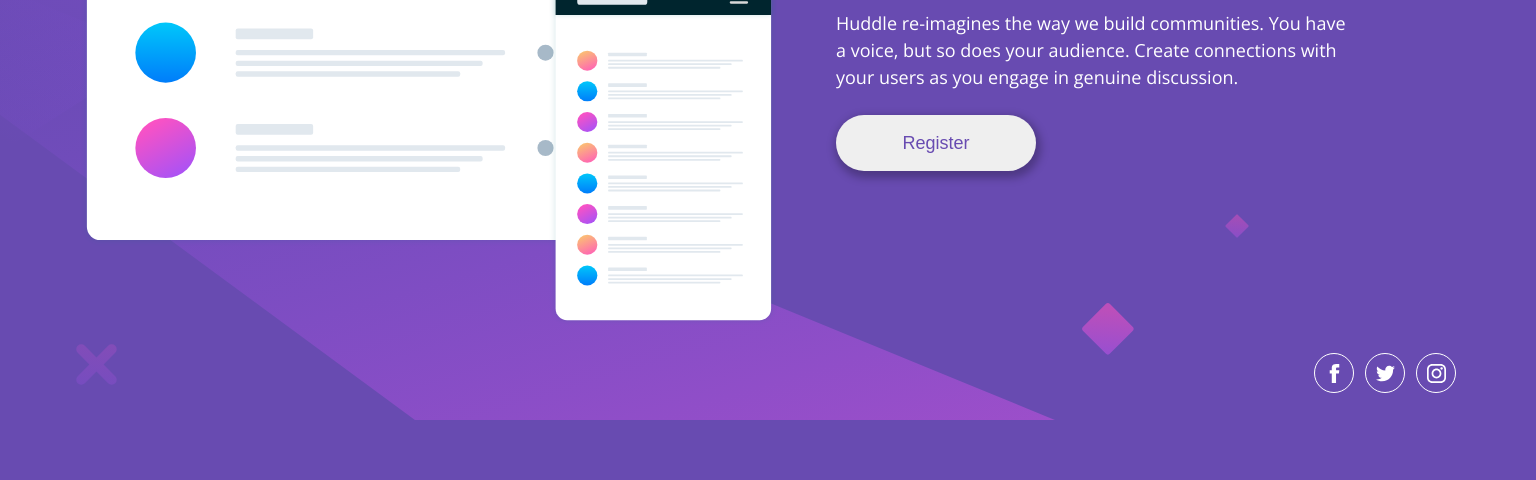
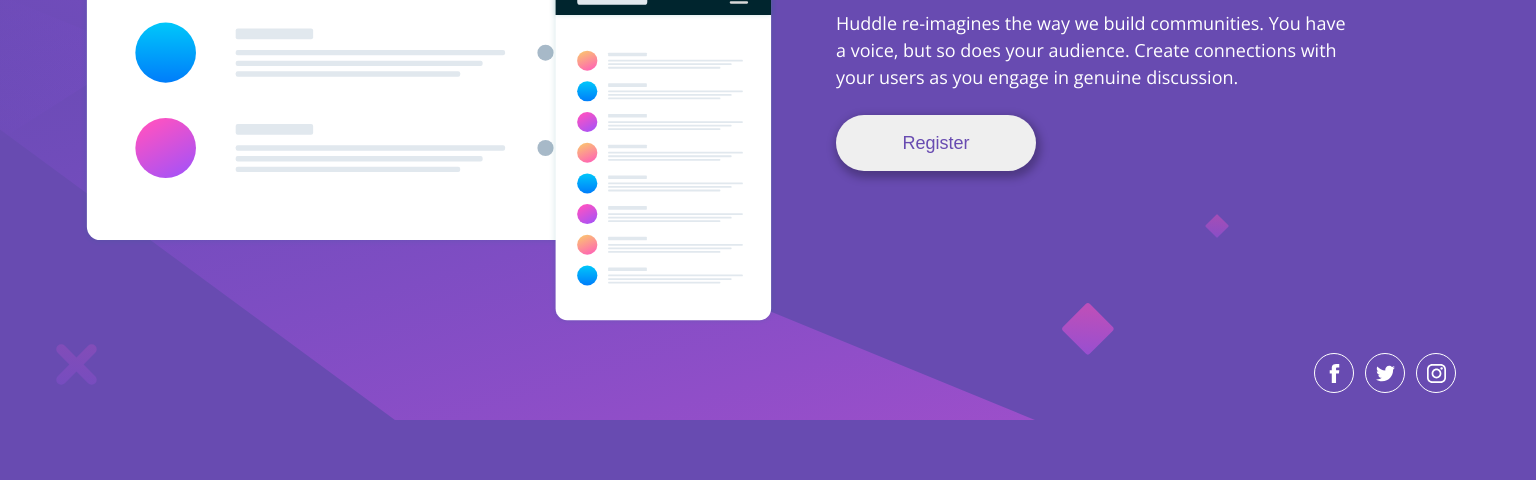
Before and after one commit to Tkharkhelauri/Huddle, a plain HTML site: page index.html in a window 1536 px wide. Shown: the part 380-860 px from the top of the page. After the commit the page ends 813 px from the top, so only its background shows below. Drawn offline with nearby package versions, Linux system fonts and the light colour scheme.

Commit message:
correct body and add pointers

```diff
--- a/style.css
+++ b/style.css
@@ -102,13 +102,15 @@ footer {
 /* Responsive */
 @media (min-width: 1440px) {
     body {
+        height: 100vh;
         display: block;
         background-image: url(./assets/bg-desktop.svg);
         background-repeat: no-repeat;
-        background-size: initial;
+        background-size: auto;
+        background-position-x: -20px;
     }
     .container {
-        margin: 60px 80px 40px 80px;
+        padding: 60px 80px 40px 80px;
         height: unset;
 
 
@@ -180,10 +182,12 @@ footer {
     }
     /* Hovers */
     button:hover {
+        cursor: pointer;
         background: #E880E8;
         color: #FFFFFF;
     }
     .svg-circle:hover {
+        cursor: pointer;
         border: solid #FF52C1;
 
     }
```
